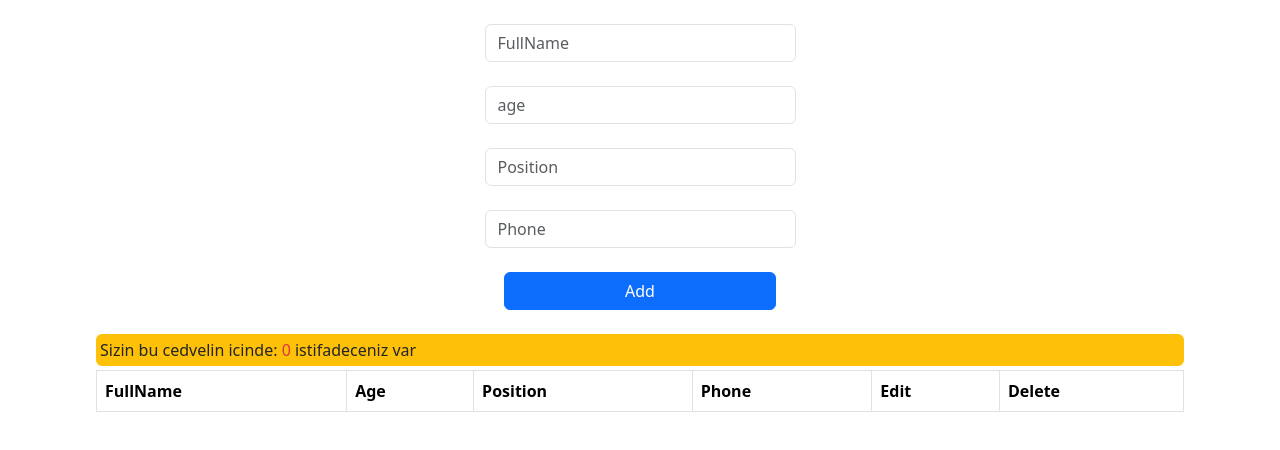
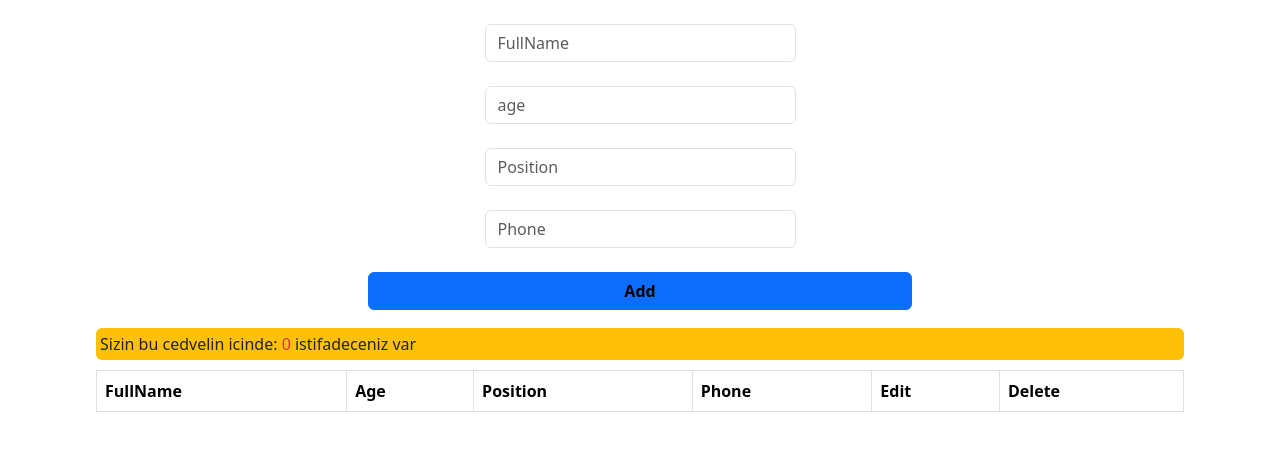
Before and after one commit to terlan-sireliyev/addUser-withTable-inReact, a React (Create React App) app: page / in a window 1280 px wide. Shown: the top 450 px of the page. Built offline with nearby package versions, Linux system fonts and the light colour scheme.

Commit message:
add-user-with-table-in-react

```diff
--- a/src/components/TableFormUsers/FormUser.js
+++ b/src/components/TableFormUsers/FormUser.js
@@ -1,16 +1,13 @@
-import React, { useEffect, useRef, useState } from 'react'
+import React, { useState } from 'react'
 import styleTable from './table.module.css'
 var uniqid = require('uniqid')
 export default function FormUser() {
     const [list, setList] = useState([]);
-    const [editTodo, setEditTodo] = useState([]);
+    const [value, setValue] = useState('');
+    const [showUpdate, setShowUpdate] = useState(false);
 
-    const handleSubmit = (e) => {
+    const addUser = (e) => {
         e.preventDefault();
-
-
-
-
         const name = e.target.elements.name.value
         const age = e.target.elements.age.value
         const position = e.target.elements.position.value
@@ -20,27 +17,13 @@ export default function FormUser() {
             id: uniqid(), name, age, position, phone
         }
 
-         // if (editTodo) {
-        //     const editTodoLists = list.find((i) => i.id === editTodo);
-        //     const updateTodos = list.map((t) =>
-        //         t.id === editTodoLists.id
-        //     );
-        //     setList(updateTodos);
-        //     setEditTodo(0);
-        //     return;
-        // }
-
-
-
-
-
         if (name === '' || age === '' || position === '' || phone === '') {
             alert('Inputlar bos ola bilmez')
         } else {
             setList((itemList) => {
                 return itemList.concat(newList)
             })
-            setEditTodo([...editTodo, newList])
+            setValue([...value, newList])
         }
         e.target.elements.name.value = ""
         e.target.elements.age.value = ""
@@ -50,7 +33,6 @@ export default function FormUser() {
 
     const deleteTab = (id) => {
         const delTab = list.filter((itemFil) => {
-            console.log(itemFil.id + ": " + id)
             return itemFil.id !== id
         })
         setList([...delTab])
@@ -60,25 +42,36 @@ export default function FormUser() {
         const EditTab = list.filter((itemEdit) => {
             return itemEdit.id === id
         })
-        setEditTodo(...EditTab)
+        setValue(...EditTab)
+        setShowUpdate(!showUpdate)
+    }
+    const saveTodo = (e) => {
+        e.preventDefault();
+        console.log('Hello')
     }
     return (
         <div>
             <div className={styleTable.table}>
-                <form onSubmit={handleSubmit}>
+                <form onSubmit={addUser}>
                     <div className={styleTable.FormInputbseDiv}>
-                        <input value={editTodo.name} onChange={(e) => setEditTodo(e.target.value)} name='name' className={`mt-4  form-control `} type="text" placeholder='FullName' />
-                        <input value={editTodo.age} onChange={(e) => setEditTodo(e.target.value)} name='age' className={`mt-4  form-control`} type="text" placeholder='age' />
-                        <input value={editTodo.position} onChange={(e) => setEditTodo(e.target.value)} name='position' className={`mt-4  form-control`} type="text" placeholder='Position' />
-                        <input value={editTodo.phone} onChange={(e) => setEditTodo(e.target.value)} name='phone' className={`mt-4  form-control`} type="text" placeholder='Phone' />
-                        <button class='btn btn-primary w-25 mt-4'>Add</button>
+                        <input value={value.name} onChange={(e) => setValue(e.target.value)} name='name' className={`mt-4  form-control `} type="text" placeholder='FullName' />
+                        <input value={value.age} onChange={(e) => setValue(e.target.value)} name='age' className={`mt-4  form-control`} type="text" placeholder='age' />
+                        <input value={value.position} onChange={(e) => setValue(e.target.value)} name='position' className={`mt-4  form-control`} type="text" placeholder='Position' />
+                        <input value={value.phone} onChange={(e) => setValue(e.target.value)} name='phone' className={`mt-4  form-control`} type="text" placeholder='Phone' />
+                        <div className={styleTable.btnsBase}>
+                            {
+                                showUpdate ?
+                                    <button onClick={saveTodo} className={`${'btn btn-warning w-50 mt-4'} ${styleTable.btnsbtn}`}>Update</button> :
+                                    <button className={`${'btn btn-primary w-50 mt-4'} ${styleTable.btnsbtn}`}>Add</button>
+                            }
+                        </div>
                     </div>
                 </form>
-                <div className={`bg-warning text-dark p-1 w-100 mt-4 rounded`}>
+                <div className={`${'bg-warning text-dark p-1 w-100  rounded'} ${styleTable.textCount}`}>
                     <span>Sizin bu cedvelin icinde: <span className={`text-danger`}> {list.length} </span> istifadeceniz var</span>
                 </div>
-                <table className={`table table-hover table-bordered mt-1`}>
-                    <thead class="thead-dark">
+                <table className={`${'table table-hover table-bordered mt-1'} ${styleTable.tableHeader}`}>
+                    <thead className="thead-dark">
                         <tr>
                             <th scope="col">FullName</th>
                             <th scope="col">Age</th>
--- a/src/components/TableFormUsers/table.module.css
+++ b/src/components/TableFormUsers/table.module.css
@@ -1,30 +1,57 @@
-.table{
+.table {
     width: 85%;
     margin: 0 auto;
+
 }
-.FormInputbseDiv{
-display: flex;
-flex-direction: column;
-justify-content: center;
-align-items: center;
+
+.FormInputbseDiv {
+    display: flex;
+    flex-direction: column;
+    justify-content: center;
+    align-items: center;
+    position: relative;
 }
+
+.tableHeader {
+    margin-top: 10px !important;
+}
+
+.textCount {
+    margin-top: 80px;
+}
+
+.btnsBase {
+    display: flex;
+    justify-content: center;
+}
+
+.btnsbtn {
+    position: absolute;
+    color: #000;
+    font-weight: bold;
+    font-size: 16px;
+}
+
 .FormInputbseDiv input {
-    width: 311px!important;
+    width: 311px !important;
 }
+
 @media screen and (max-width: 500px) {
     .FormInputbseDiv input {
-        width: 330px!important;
+        width: 330px !important;
     }
+
     .FormInputbseDiv button {
-        width: 330px!important;
+        width: 330px !important;
     }
 }
 
 @media screen and (max-width: 380px) {
     .FormInputbseDiv input {
-        width: 300px!important;
+        width: 300px !important;
     }
+
     .FormInputbseDiv button {
-        width: 300px!important;
+        width: 300px !important;
     }
 }
```
